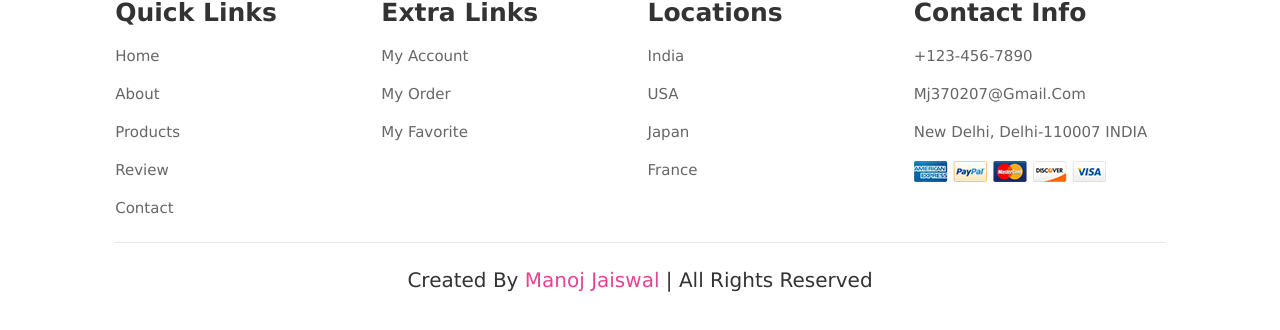
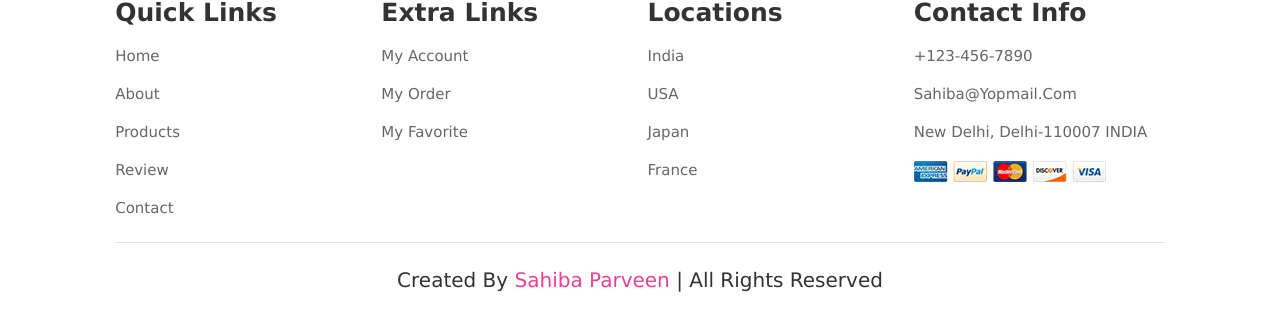
Before and after one commit to manoj11332244/myflowerwebsite, a plain HTML site: page index.html in a window 1280 px wide. Shown: the part 4015-4345 px from the top of the page. Drawn offline with Linux system fonts and the light colour scheme.

Commit message:
Update index.html

```diff
--- a/index.html
+++ b/index.html
@@ -412,14 +412,14 @@
         <div class="box">
             <h3>contact info</h3>
             <a href="#">+123-456-7890</a>
-            <a href="#">mj370207@gmail.com</a>
+            <a href="#">sahiba@yopmail.com</a>
             <a href="#">New Delhi, Delhi-110007 INDIA</a>
             <img src="images/payment.png" alt="">
         </div>
 
     </div>
 
-    <div class="credit"> created by <span> Manoj Jaiswal </span> | all rights reserved </div>
+    <div class="credit"> created by <span> Sahiba Parveen </span> | all rights reserved </div>
 
 </section>
 
```
